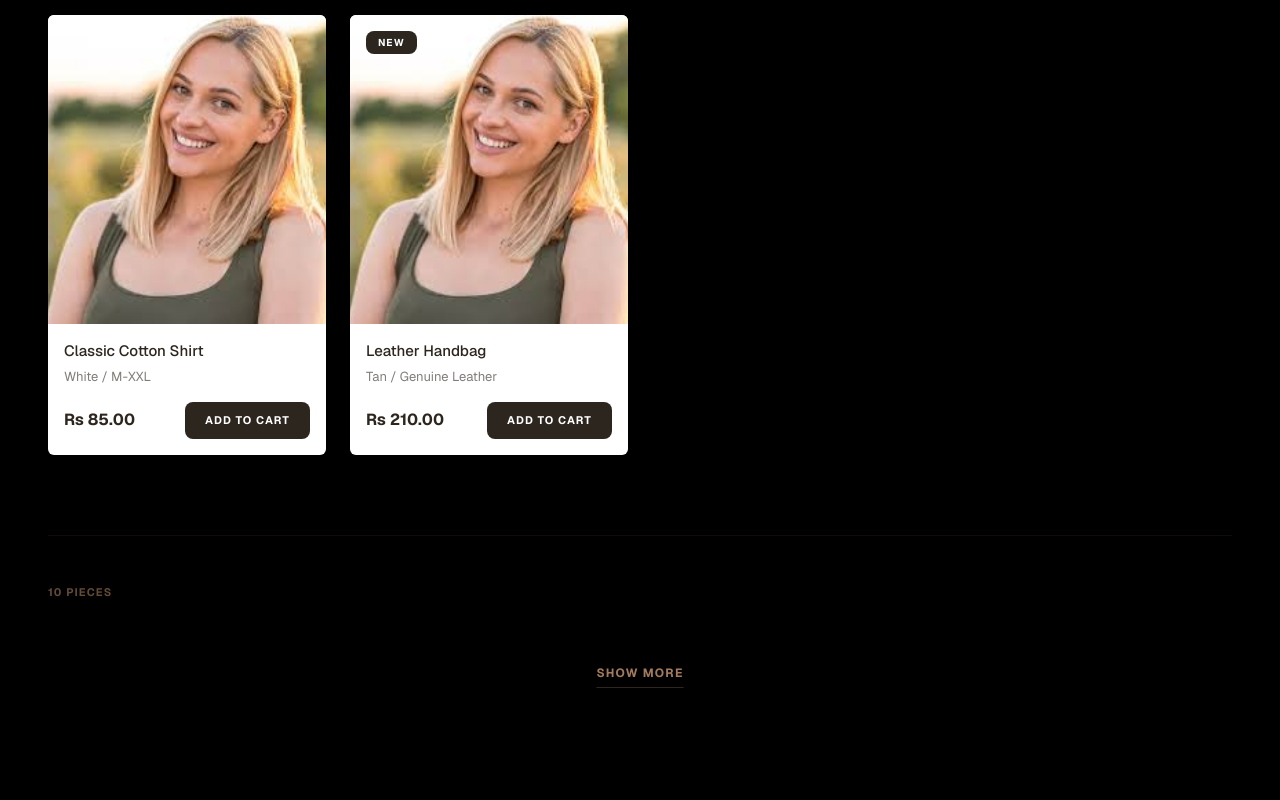
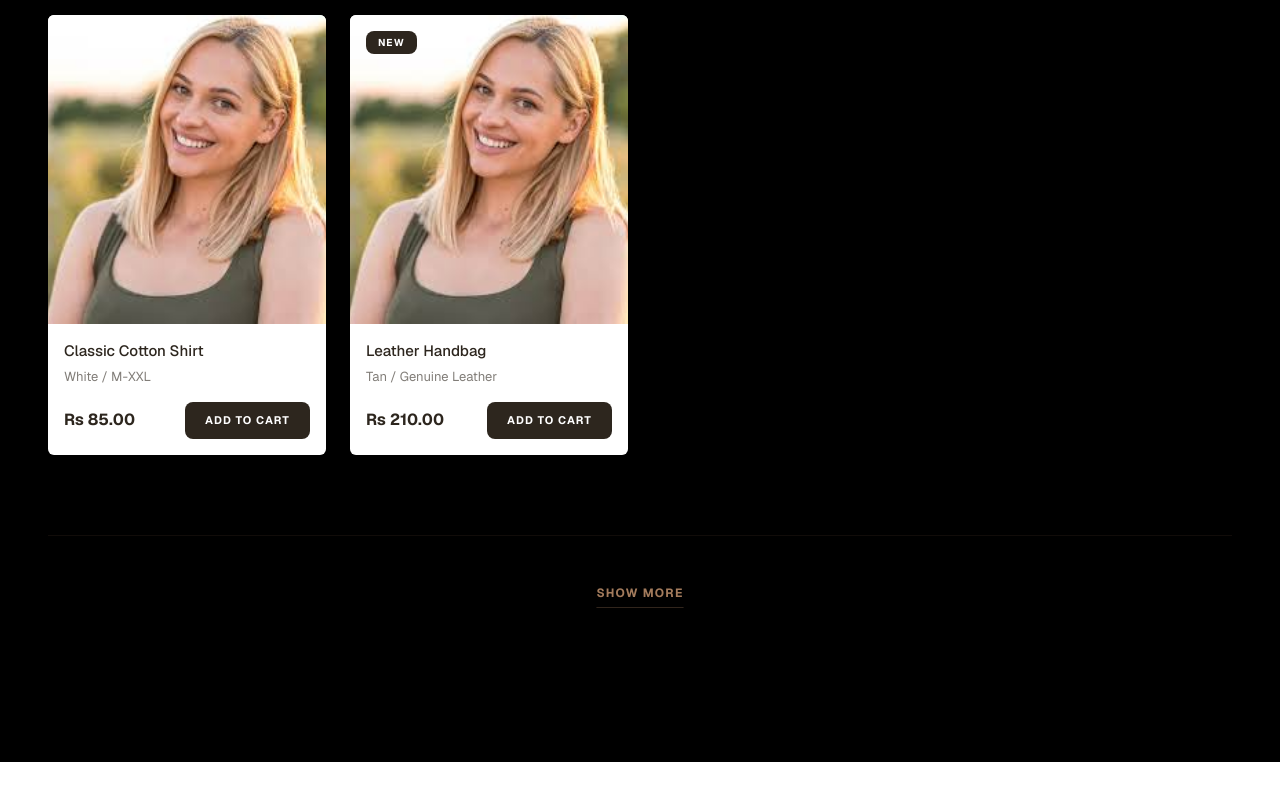
Before and after one commit to Collaborate-team/Clothing-Store-LK-FE, a Next.js app: page / in a window 1280 px wide. Shown: the part 1417-2217 px from the top of the page. After the commit the page ends 2179 px from the top, so only its background shows below. Built offline with nearby package versions, Linux system fonts and the light colour scheme.

Commit message:
feat: implement product category list component with tab-based filtering

```diff
--- a/components/ui/ProductCategoryList.tsx
+++ b/components/ui/ProductCategoryList.tsx
@@ -164,9 +164,6 @@ const ProductCategoryList = () => {
 
                 {/* Footer */}
                 <div className="mt-20 flex flex-col items-center gap-4 border-t border-[#A37B5C]/10 pt-12 pb-24">
-                   <div className="flex justify-between w-full text-[11px] font-bold text-[#A37B5C]/60 tracking-widest uppercase mb-12">
-                        <span>{filteredProducts.length} Pieces</span>
-                   </div>
                     <button className="text-[12px] font-bold text-[#A37B5C] underline underline-offset-[10px] decoration-[#A37B5C]/30 hover:decoration-[#A37B5C] transition-all cursor-pointer tracking-widest uppercase">
                         Show More
                     </button>
```
